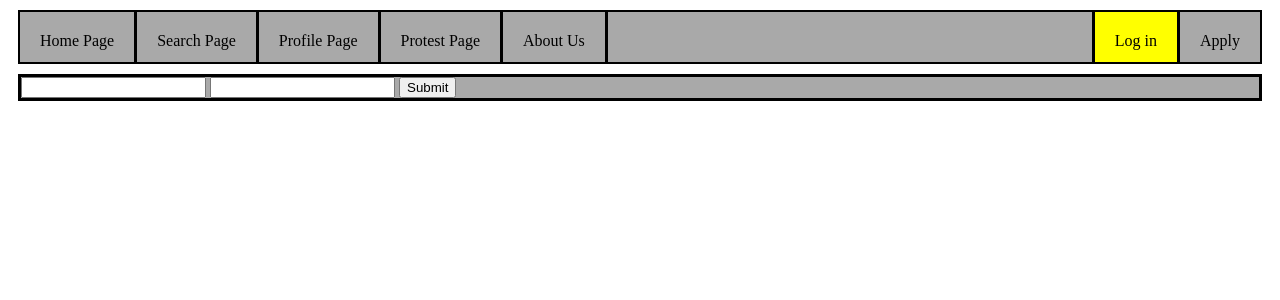
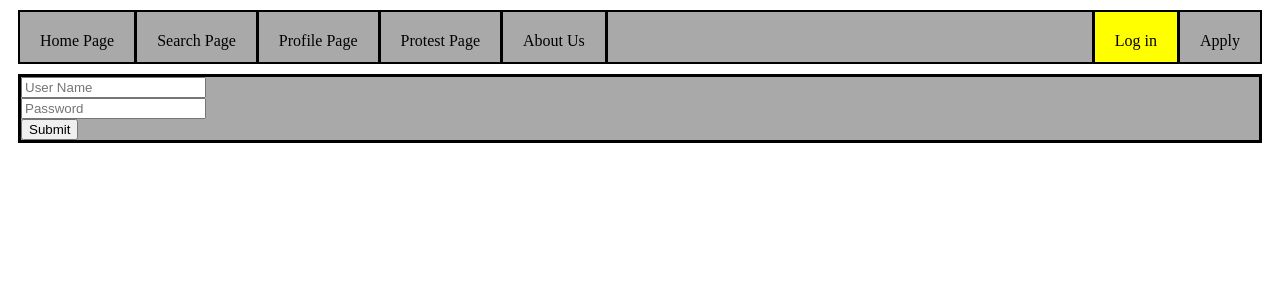
Before and after one commit to andrewocyeah/andrewocyeah.github.io, a PHP site: the page made by Log in/index.html in a window 1280 px wide. Shown: the part 112-412 px from the top of the page. Run offline with PHP 8.4, Linux system fonts and the light colour scheme.

Commit message:
Login Field added

```diff
--- a/Log in/index.html
+++ b/Log in/index.html
@@ -18,9 +18,9 @@
     </div>
     <div class="content">
       <form>
-        <input type="text">
-        <input type="password">
-        <input type="submit">
+        <input type="text" placeholder="User Name">
+        <br><input type="password" placeholder="Password">
+        <br><input type="submit">
       </form>
     </div>
   </body>
--- a/sytle.css
+++ b/sytle.css
@@ -67,3 +67,6 @@ a:active{
   background-color: darkgray;
   border: solid black;
 }
+input{
+
+}
```
